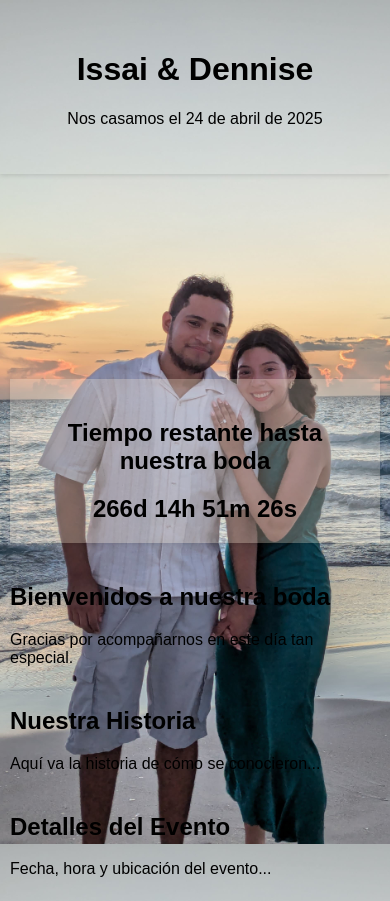
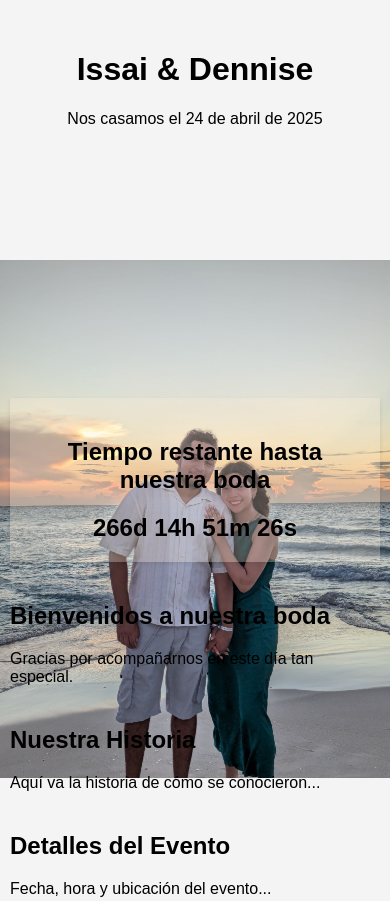
Before and after one commit to 1827873/BODA-WEB, a plain HTML site: page index.html in a window 390 px wide. Shown: the top 901 px of the page. Drawn offline with Linux system fonts and the light colour scheme.

Commit message:
Cambio en imagen y se quitó border de header

```diff
--- a/styles.css
+++ b/styles.css
@@ -10,7 +10,6 @@ body {
 header {
     text-align: center;
     padding: 50px 0;
-    box-shadow: 0 2px 4px rgba(0,0,0,0.1);
 }
 
 
@@ -46,7 +45,7 @@ footer {
 @media (max-width: 768px) {
     header {
         padding: 30px 0;
-       margin-bottom: 50%;
+       margin-bottom: 55%;
     }
 
     main {
@@ -54,7 +53,7 @@ footer {
     }
     body{
         background-image: url("foto-destacada.jpg");
-        background-size: cover;
+        background-size: contain;
         background-position: center;
         background-repeat: no-repeat;
         background-attachment: fixed;
```
